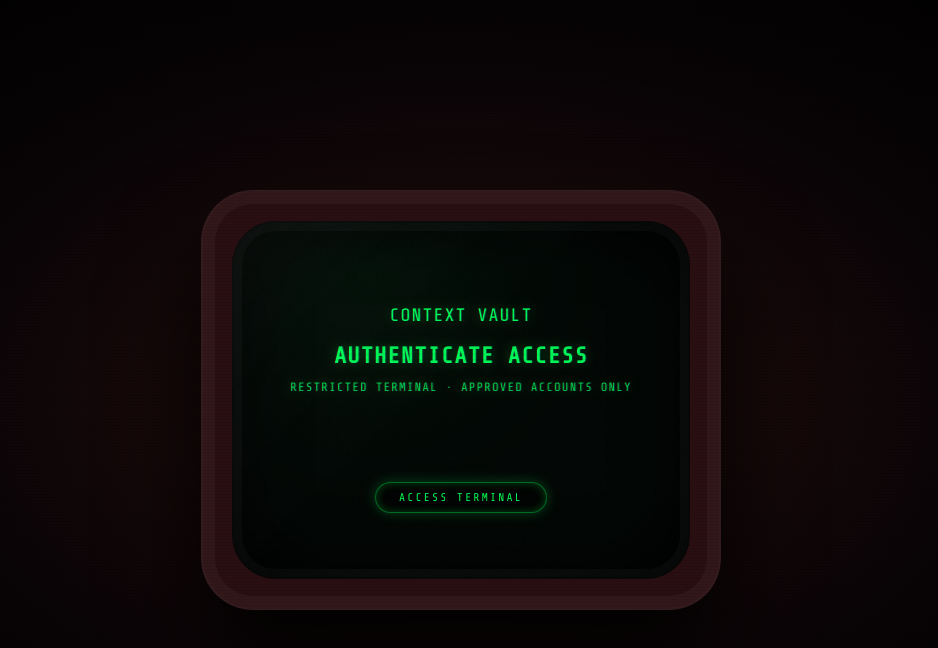
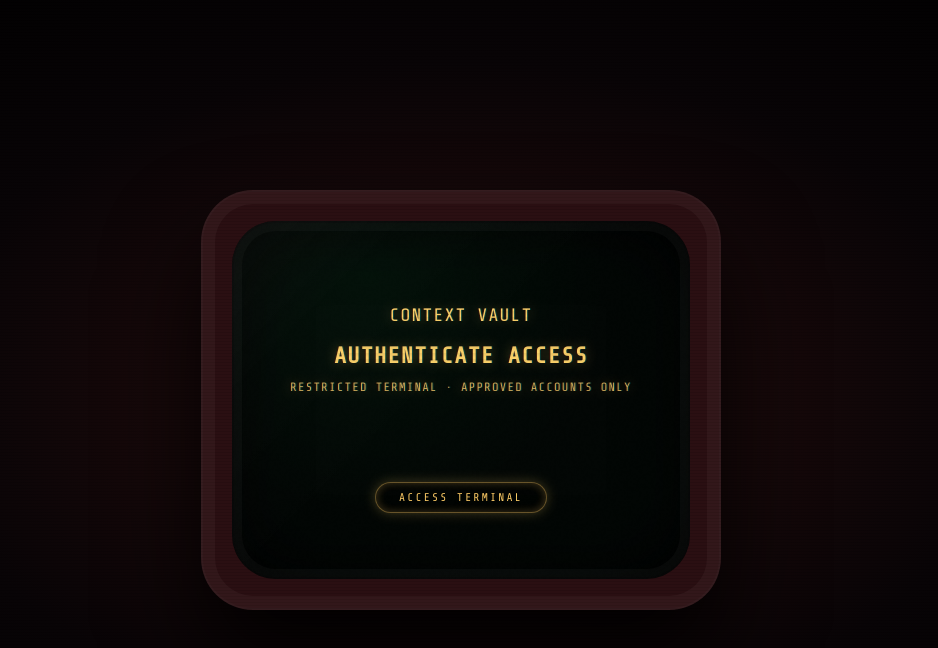
Before and after one commit to zagamealexandre/openclaw-terminal, a Next.js app: page /auth/sign-in in a window 1280 px wide. Shown: the top 648 px of the page, without its empty margins (179-1117 px from the left). Built offline with nearby package versions, Linux system fonts and the light colour scheme; no server answers.

Commit message:
Switch global theme from neon green to amber

```diff
--- a/src/app/globals.css
+++ b/src/app/globals.css
@@ -2,9 +2,9 @@
 @import url('https://fonts.googleapis.com/css2?family=Share+Tech+Mono&family=VT323&display=swap');
 
 :root {
-  --theme: #00ff66;
+  --theme: #ffd277;
   --bg: #050b07;
-  --fg-dim: rgba(0, 255, 102, 0.8);
+  --fg-dim: rgba(255, 210, 119, 0.8);
   --font-size: 18px;
   --scanline-opacity: 0.18;
   --vignette-opacity: 0.35;
@@ -91,7 +91,7 @@ body::before {
   color: var(--theme);
   font-size: var(--font-size);
   text-transform: uppercase;
-  text-shadow: -1px 0 rgba(255, 0, 0, 0.14), 1px 0 rgba(0, 255, 255, 0.18), 0 0 12px rgba(0, 255, 102, 0.3);
+  text-shadow: -1px 0 rgba(255, 0, 0, 0.14), 1px 0 rgba(0, 255, 255, 0.18), 0 0 12px rgba(255, 210, 119, 0.3);
   filter: contrast(1.05) saturate(1.12);
 }
 
@@ -178,7 +178,7 @@ body::before {
   border: 1px solid rgba(0, 255, 102, 0.35);
   border-radius: 22px;
   padding: 1.35rem;
-  background: radial-gradient(circle at 30% 20%, rgba(0, 255, 102, 0.06), transparent 55%),
+  background: radial-gradient(circle at 30% 20%, rgba(255, 210, 119, 0.06), transparent 55%),
     radial-gradient(circle at 60% 80%, rgba(0, 120, 50, 0.08), transparent 55%),
     rgba(0, 0, 0, 0.78);
   box-shadow:
@@ -246,7 +246,7 @@ body::before {
 
 
 .terminal-button {
-  border: 1px solid rgba(0, 255, 102, 0.4);
+  border: 1px solid rgba(255, 210, 119, 0.4);
   background: rgba(0, 0, 0, 0.45);
   color: var(--theme);
   font-family: inherit;
@@ -256,7 +256,7 @@ body::before {
   padding: 0.35rem 0.9rem;
   border-radius: 999px;
   cursor: pointer;
-  box-shadow: inset 0 0 10px rgba(0, 255, 102, 0.15), 0 0 12px rgba(0, 255, 102, 0.25);
+  box-shadow: inset 0 0 10px rgba(255, 210, 119, 0.15), 0 0 12px rgba(255, 210, 119, 0.25);
 }
 
 .terminal-button:hover {
@@ -295,14 +295,14 @@ body::before {
 }
 
 .auth-button button {
-  border: 1px solid rgba(0, 255, 102, 0.4);
+  border: 1px solid rgba(255, 210, 119, 0.4);
   background: rgba(0, 0, 0, 0.4);
   color: var(--theme);
   padding: 0.5rem 1.4rem;
   letter-spacing: 0.2em;
   text-transform: uppercase;
   border-radius: 999px;
-  box-shadow: inset 0 0 10px rgba(0, 255, 102, 0.25), 0 0 12px rgba(0, 255, 102, 0.25);
+  box-shadow: inset 0 0 10px rgba(255, 210, 119, 0.25), 0 0 12px rgba(255, 210, 119, 0.25);
 }
 
 
@@ -317,7 +317,7 @@ body::before {
   display: inline-flex;
   align-items: center;
   gap: 0.25rem;
-  border: 1px solid rgba(0, 255, 102, 0.3);
+  border: 1px solid rgba(255, 210, 119, 0.3);
   background: rgba(0, 0, 0, 0.45);
   color: var(--theme);
   font-size: 0.75rem;
@@ -563,7 +563,7 @@ body::before {
   display: flex;
   flex-direction: column;
   gap: 1.5rem;
-  background: radial-gradient(circle at 10% 20%, rgba(0, 255, 102, 0.05), transparent 45%), #020403;
+  background: radial-gradient(circle at 10% 20%, rgba(255, 210, 119, 0.05), transparent 45%), #020403;
 }
 
 .projects-pane {
@@ -758,7 +758,7 @@ body::before {
 
 .config-copy.copied {
   border-color: rgba(0, 255, 102, 0.35);
-  box-shadow: inset 0 0 0 1px rgba(0, 255, 102, 0.15);
+  box-shadow: inset 0 0 0 1px rgba(255, 210, 119, 0.15);
 }
 
 /* Terminal amber theme + splash */
```
